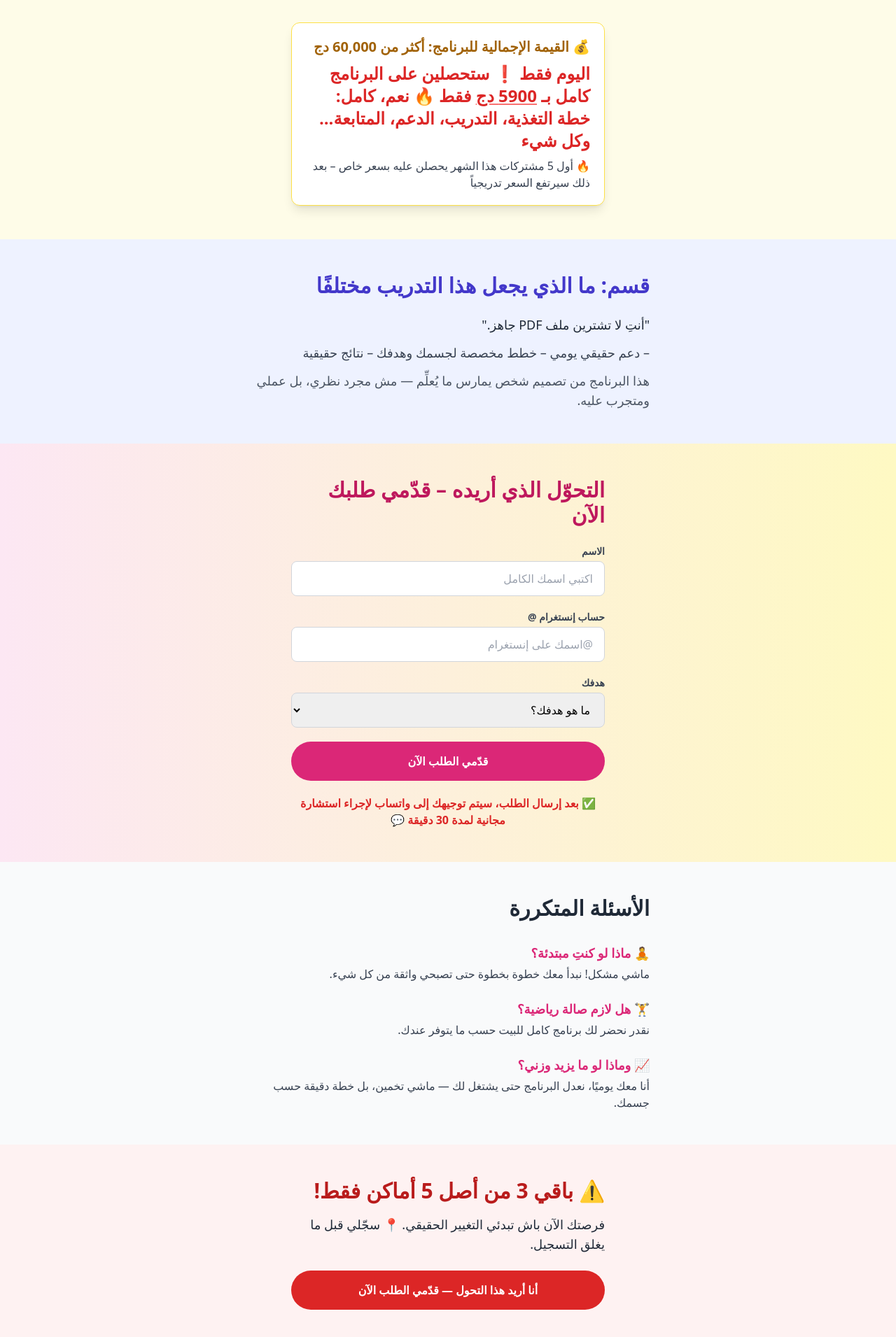
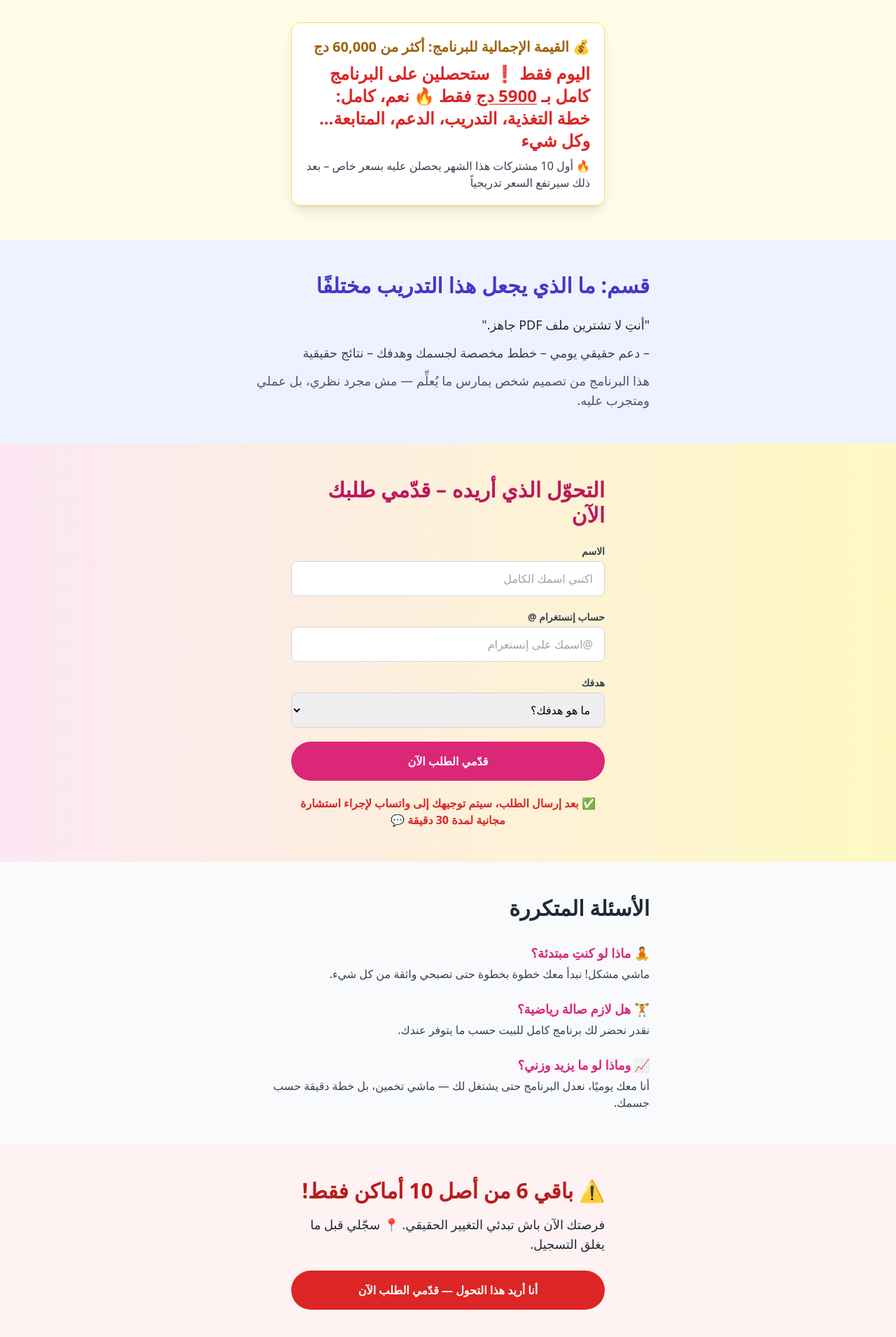
Before and after one commit to hasni-hamdani/hasnitama_landing, a React (Vite) app: page / in a window 1280 px wide. Shown: the part 3006-4917 px from the top of the page at 70% size. Built offline with nearby package versions, Linux system fonts and the light colour scheme.

Commit message:
Update landing page with new changes

```diff
--- a/src/components/FinalReminderSection.jsx
+++ b/src/components/FinalReminderSection.jsx
@@ -8,7 +8,7 @@ const FinalReminderSection = () => {
                     data-aos="fade-up"
                     className="mb-4 text-xl font-bold text-red-700 md:text-3xl"
                 >
-                    ⚠️ باقي 3 من أصل 5 أماكن فقط!
+                    ⚠️ باقي 6 من أصل 10 أماكن فقط!
                 </h2>
 
                 <p
--- a/src/components/OfferBreakdownSection.jsx
+++ b/src/components/OfferBreakdownSection.jsx
@@ -36,7 +36,7 @@ const OfferBreakdownSection = () => {
                         اليوم فقط ❗ ستحصلين على البرنامج كامل بـ <span className="underline decoration-red-400">5900 دج</span> فقط 🔥 نعم، كامل: خطة التغذية، التدريب، الدعم، المتابعة... وكل شيء
                     </p>
                     <p className="mt-2 text-sm text-gray-700 md:text-base">
-                        🔥 أول 5 مشتركات هذا الشهر يحصلن عليه بسعر خاص – بعد ذلك سيرتفع السعر تدريجياً
+                        🔥 أول 10 مشتركات هذا الشهر يحصلن عليه بسعر خاص – بعد ذلك سيرتفع السعر تدريجياً
                     </p>
                 </div>
             </div>
```
